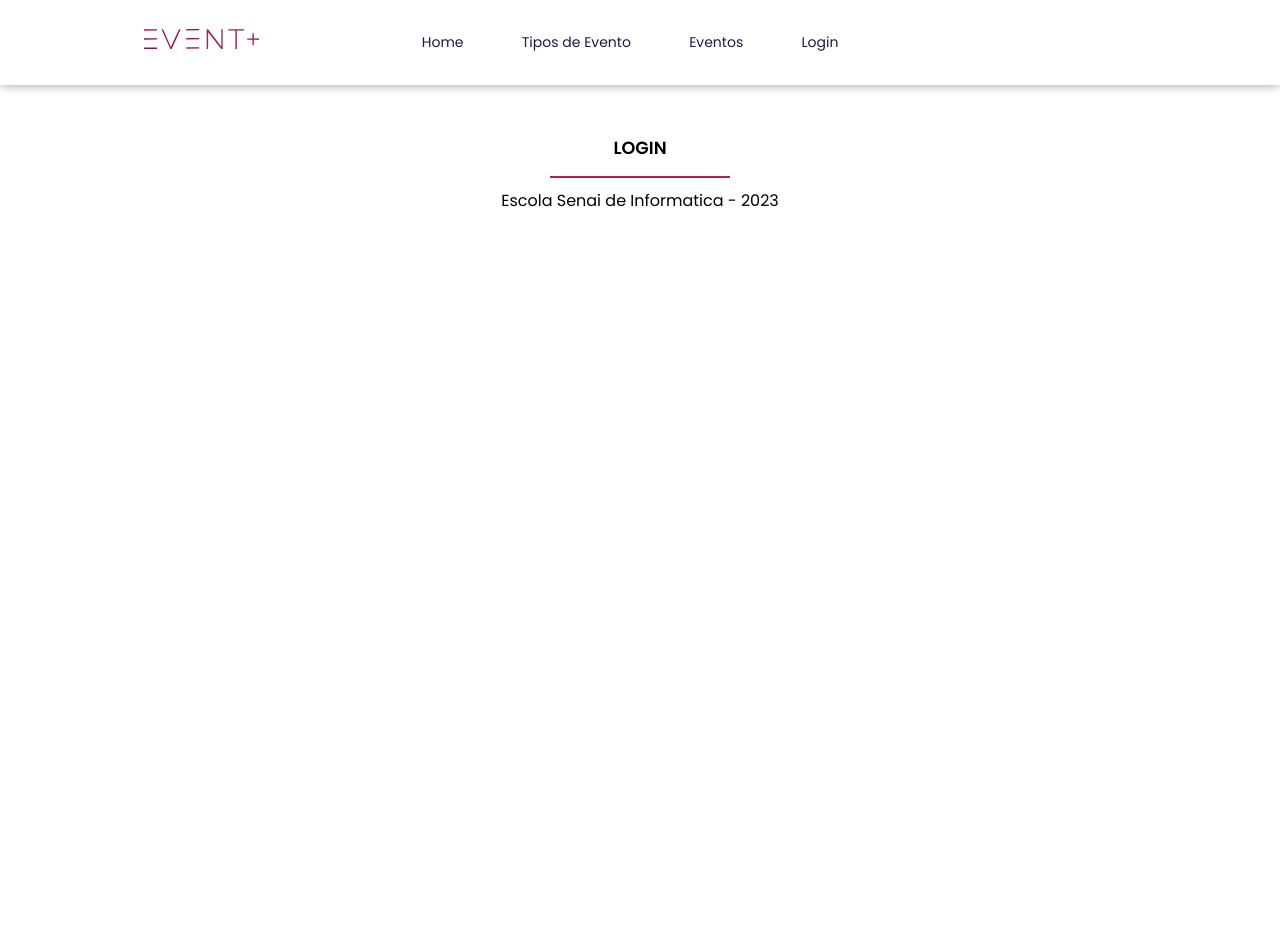
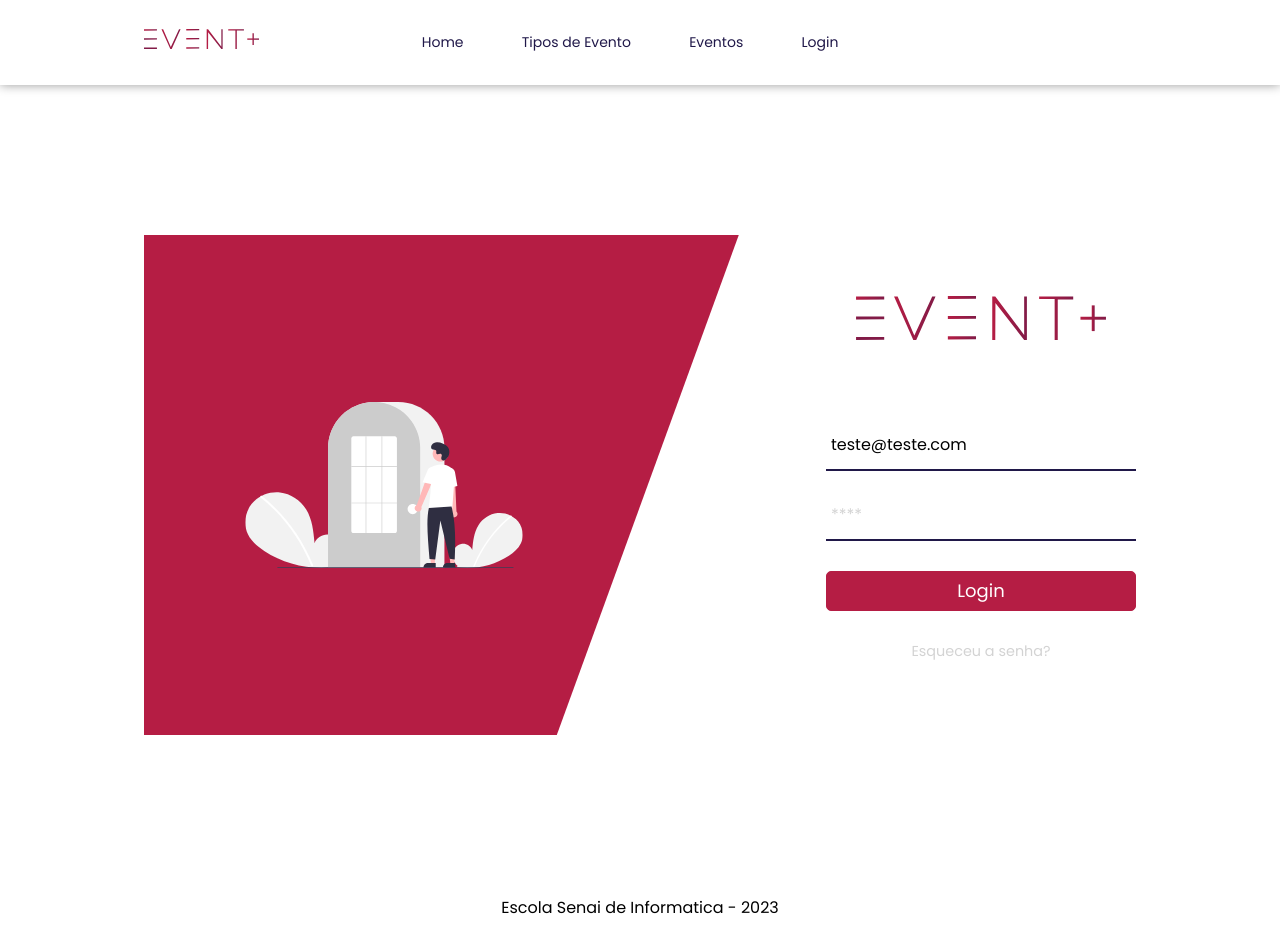
Before and after one commit to edualvesgt/React, a React (Create React App) app in the folder eventplus/: page /login in a window 1280 px wide. Before the commit the page ends 800 px from the top, so only its background shows below. Built offline with nearby package versions, Linux system fonts and the light colour scheme.

Commit message:
Pagina Login Iniciada

```diff
--- a/eventplus/package.json
+++ b/eventplus/package.json
@@ -7,6 +7,7 @@
     "@testing-library/react": "^13.4.0",
     "@testing-library/user-event": "^13.5.0",
     "axios": "^1.6.1",
+    "jwt-decode": "^4.0.0",
     "react": "^18.2.0",
     "react-dom": "^18.2.0",
     "react-router-dom": "^6.17.0",
--- a/eventplus/src/App.jsx
+++ b/eventplus/src/App.jsx
@@ -1,13 +1,27 @@
+// Importa o hook 'useState' do React
+import { useState } from 'react';
 
-import Rotas from './routes'
+// Importa o contexto 'UserContext' do arquivo './context/AuthContext'
+import { UserContext } from './context/AuthContext';
 
+// Importa o componente 'Rotas' que contém as rotas da aplicação
+import Rotas from './routes';
 
+// Função principal App que representa a aplicação
 function App() {
+  // Define um estado 'userData' e uma função 'setUserData' para atualizá-lo
+  const [userData, setUserData] = useState({});
+
   return (
     <div className="App">
-
-        <Rotas/>
-
+      {/*
+        Provedor do contexto 'UserContext' que envolve o componente 'Rotas'.
+        Passa o estado 'userData' e a função 'setUserData' como valor para o contexto.
+      */}
+      <UserContext.Provider value={{ userData, setUserData }}>
+        {/* Renderiza o componente 'Rotas', que controla as rotas da aplicação */}
+        <Rotas />
+      </UserContext.Provider>
     </div>
   );
 }
--- a/eventplus/src/Services/Service.js
+++ b/eventplus/src/Services/Service.js
@@ -9,6 +9,12 @@ import axios from "axios";
  */
 export const eventsResource = '/Evento'
 
+// Rota para login
+export const LoginResource = '/login'
+
+
+// Rota para login
+export const IstituicaoResource = '/instituicao'
 /**
  *  Rota para o recurso proximos eventos
  */
--- /dev/null
+++ b/eventplus/src/context/AuthContext.js
@@ -0,0 +1,22 @@
+// Importa a função jwtDecode do pacote "jwt-decode" e a função createContext do pacote "react"
+import { jwtDecode } from "jwt-decode";
+import { createContext } from "react";
+
+// Cria um contexto do usuário que será utilizado para compartilhar dados do usuário na aplicação React
+export const UserContext = createContext(null);
+
+// Função responsável por decodificar um token JWT e extrair informações específicas
+export const userDecodeToken = (theToken) => {
+    // Decodifica o token recebido como argumento usando a função jwtDecode
+    const decoded = jwtDecode(theToken);
+
+    // Retorna um objeto com informações extraídas do token
+    return {
+        // Propriedade 'role' contém a função do usuário extraída do token
+        role: decoded.role,
+        // Propriedade 'nome' contém o nome do usuário extraído do token
+        nome: decoded.name,
+        // Propriedade 'token' mantém o token original recebido como argumento
+        token: theToken
+    };
+}
--- a/eventplus/src/pages/EventosPage/EventosPage.jsx
+++ b/eventplus/src/pages/EventosPage/EventosPage.jsx
@@ -89,6 +89,7 @@ const EventosPage = () => {
             notifySuccess("Evento Cadastrado Com Sucesso")
 
             ApiReload();
+
 
         } catch (error) {
 
--- a/eventplus/src/pages/LoginPage/LoginPage.jsx
+++ b/eventplus/src/pages/LoginPage/LoginPage.jsx
@@ -1,15 +1,151 @@
-import React from 'react';
+// Imports do React Router e React
+import { redirect } from 'react-router-dom';
+import React, { useContext, useEffect, useState } from 'react';
+
+// Imports de assets
+import loginImage from "../../assets/images/login.svg";
+import logo from "../../assets/images/logo-pink.svg";
+
+// Imports de componentes
+import { Button, Input } from "../../components/FormComponents/FormComponents";
 import Header from '../../components/Header/Header';
-import Title from '../../components/Titulo/Titulo';
-import './LoginPage.css';
+import ImageIllustrator from '../../components/ImageIllustrator/ImageIllustrator';
+import Notification from '../../components/Notification/Notification';
+
+// Imports de serviços/API/Context
+import api, { eventsResource, eventsTypeResource, LoginResource } from '../../Services/Service';
+import { UserContext, userDecodeToken } from '../../context/AuthContext';
+
+// Estilos CSS
+import "./LoginPage.css";
 
 const LoginPage = () => {
-    return (
-        <div>
-            <Header/>
-            <Title  titleText={"Login"} className = "margem_acima"/>
+  // Declarações de useState organizadas em ordem alfabética
+  const [notifyUser, setNotifyUser] = useState({});
+  const [user, setUser] = useState ({email: "teste@teste.com" , senha:""});
+  const {userData, setUserData} = useContext(UserContext); // Importa os Dados do usuario
+  // Declarações de useState organizadas em ordem alfabética
+
+
+  // Função para lidar com o envio do formulário de login
+  async function handleSubmit(e) {
+    e.preventDefault();
+
+    if (user.email.length >= 3 && user.senha.length >= 3) {
+      try {
+        const promise = await api.post(LoginResource, {
+          "email": user.email,
+          "senha": user.senha
+        });
+
+
+        const userFullToken = userDecodeToken(promise.data)
+
+        //Guarda  o token Globalmente
+        setUserData(userFullToken);
+        localStorage.setItem("token", JSON.stringify(userFullToken))
+
+        notifySuccess("Seja Bem-Vindo , Login Efetuado Com Sucesso");
+
+
+      } catch (error) {
+        notifyError("erro no Login");
+      }
+    } else {
+      notifyWarning("Senha deve conter mais de 3 caracteres");
+    }
+
+
+  }
+
+  // Função para exibir uma notificação de sucesso
+  const notifySuccess = (textNote) => {
+    setNotifyUser({
+      titleNote: "Sucesso",
+      textNote,
+      imgIcon: 'success',
+      imgAlt: 'Imagem de ilustração de sucesso. Moça segurando um balão com símbolo de confirmação ok.',
+      showMessage: true
+    });
+  };
+
+  // Função para exibir uma notificação de erro
+  const notifyError = (textNote) => {
+    setNotifyUser({
+      titleNote: "Erro",
+      textNote,
+      imgIcon: 'danger',
+      imgAlt: 'Imagem de ilustração de erro. Homem segurando um balão com símbolo de X.',
+      showMessage: true
+    });
+  };
+
+  // Função para exibir uma notificação de aviso
+  const notifyWarning = (textNote) => {
+    setNotifyUser({
+      titleNote: "Aviso",
+      textNote,
+      imgIcon: 'warning',
+      imgAlt: 'Imagem de ilustração de aviso. Mulher em frente a um grande ponto de exclamação.',
+      showMessage: true
+    });
+  };
+
+  return (
+    <>
+      {<Notification {...notifyUser} setNotifyUser={setNotifyUser} />}
+      <Header />
+      <div className="layout-grid-login">
+        <div className="login">
+          <div className="login__illustration">
+            <div className="login__illustration-rotate"></div>
+            <ImageIllustrator
+              imageRender={loginImage}
+              imageName="login"
+              altText="Imagem de um homem em frente de uma porta de entrada"
+              additionalClass={"login-illustrator "}
+            />
+          </div>
+          <div className="frm-login">
+            <img src={logo} className="frm-login__logo" alt="" />
+            <form className="frm-login__formbox" onSubmit={handleSubmit}>
+              <Input
+                additionalClass={"frm-login__entry"}
+                type="email"
+                id="login"
+                name="login"
+                required={true}
+                value={user.email}
+                manipulationFunction={(e) => { setUser({ ...user, email: e.target.value.trim() }) }}
+                placeholder="Username"
+              />
+              <Input
+                additionalClass={"frm-login__entry"}
+                type="password"
+                id="senha"
+                name="senha"
+                required={true}
+                value={user.senha}
+                manipulationFunction={(e) => { setUser({ ...user, senha: e.target.value.trim() }) }}
+                placeholder="****"
+              />
+              <Button
+                textButton={"Login"}
+                id="btn-login"
+                name="btn-login"
+                type="submit"
+                additionalClass={"frm-login__button"}
+              // manipulationFunction={() => { }}
+              />
+              <a href="" className="frm-login__link">
+                Esqueceu a senha?
+              </a>
+            </form>
+          </div>
         </div>
-    );
+      </div>
+    </>
+  );
 };
 
 export default LoginPage;
```
Also changed, not shown: eventplus/src/pages/TipoEventosPage/TipoEventosPage.jsx (+25 -24 lines), 1 other file (tests, documents, lock files or other folders).
